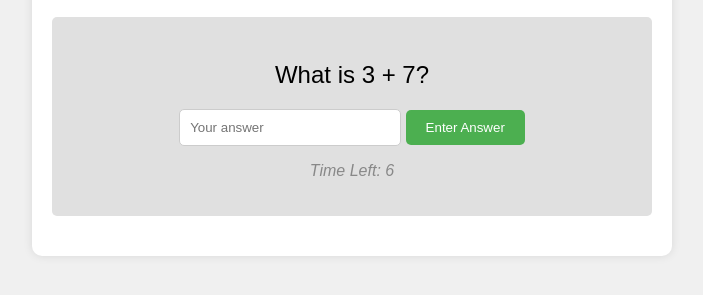
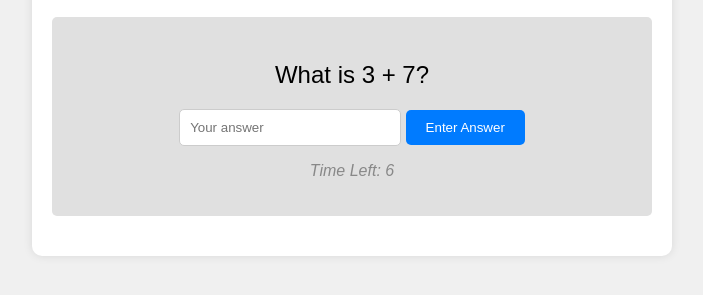
Before and after one commit to 4ozCy/My-website, a plain HTML site: page math.html in a window 1280 px wide. Shown: the part 337-632 px from the top of the page, without its empty margins (288-991 px from the left). Drawn offline with Linux system fonts and the light colour scheme.

Commit message:
Update styles.css

```diff
--- a/styles.css
+++ b/styles.css
@@ -69,7 +69,7 @@ button {
     padding: 10px 20px;
     margin-top: 10px;
     cursor: pointer;
-    background-color: #4CAF50;
+    background-color: #007BFF;
     color: white;
     border: none;
     border-radius: 5px;
```
